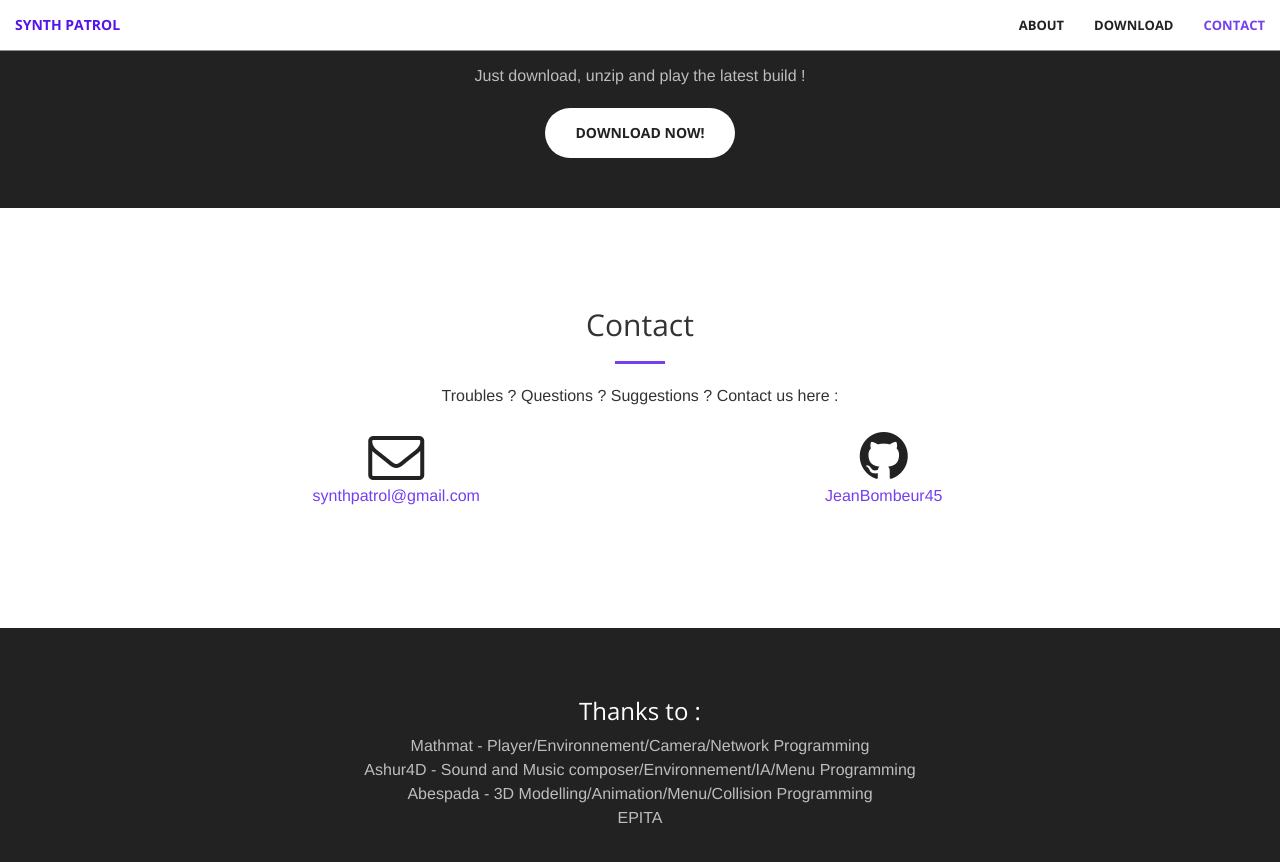
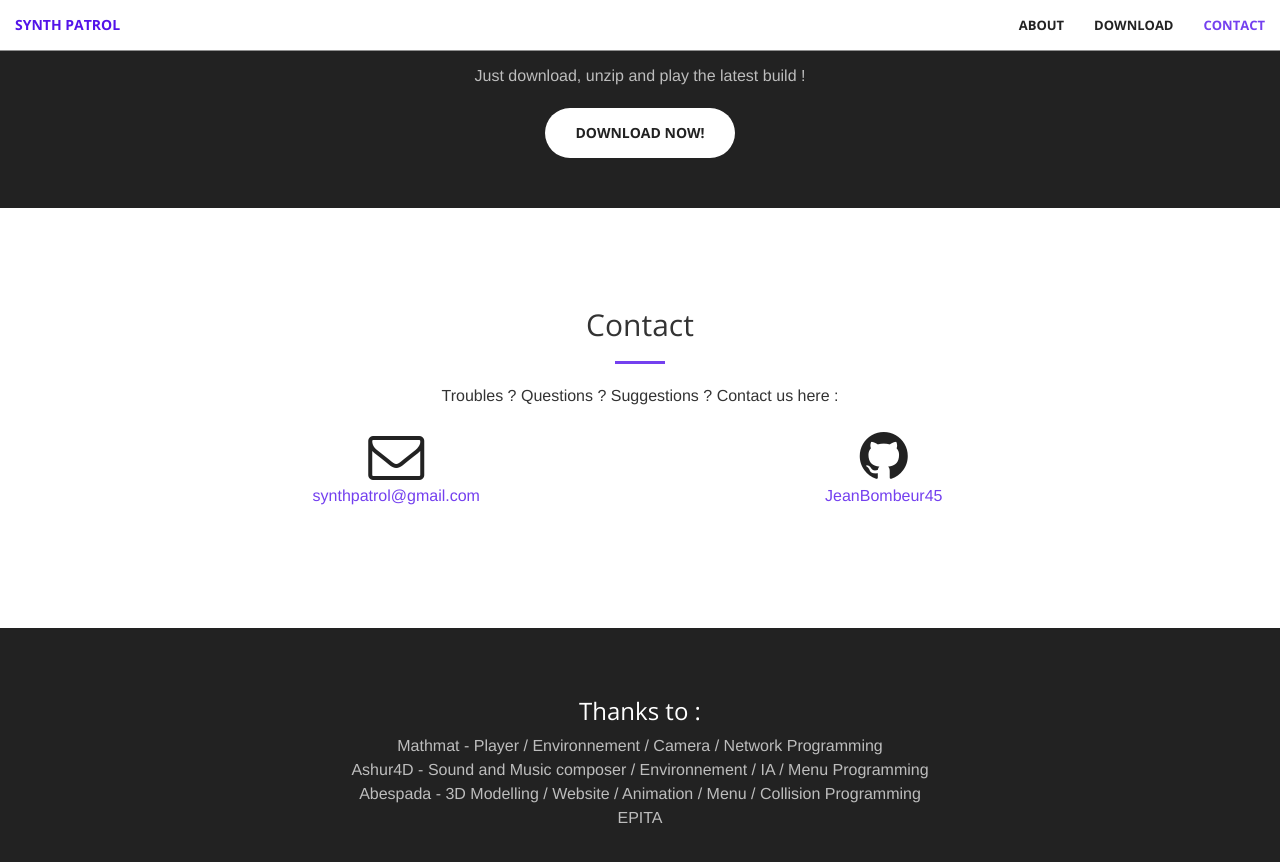
Before and after one commit to JeanBombeur45/Synth-Patrol, a Jekyll site: the page built from index.html, in a window 1280 px wide and 900 px high, scrolled down 1274 px. Shown: the top 862 px of the window. Built offline with Jekyll 4.4.1, drawn with Linux system fonts in a browser that asks for light colours.

Commit message:
Update credits.html

```diff
--- a/_includes/credits.html
+++ b/_includes/credits.html
@@ -2,9 +2,9 @@
       <div class="container text-center">
           <div class="copyrights" id="credits">
               <h3>Thanks to :</h3>
-              <p class="text-faded">Mathmat - Player/Environnement/Camera/Network Programming
-			  <br>Ashur4D - Sound and Music composer/Environnement/IA/Menu Programming
-			  <br>Abespada - 3D Modelling/Animation/Menu/Collision Programming
+              <p class="text-faded">Mathmat - Player / Environnement / Camera / Network Programming
+			  <br>Ashur4D - Sound and Music composer / Environnement / IA / Menu Programming
+			  <br>Abespada - 3D Modelling / Website / Animation / Menu / Collision Programming
 			  <br>EPITA</p>
           </div>
       </div>
```
